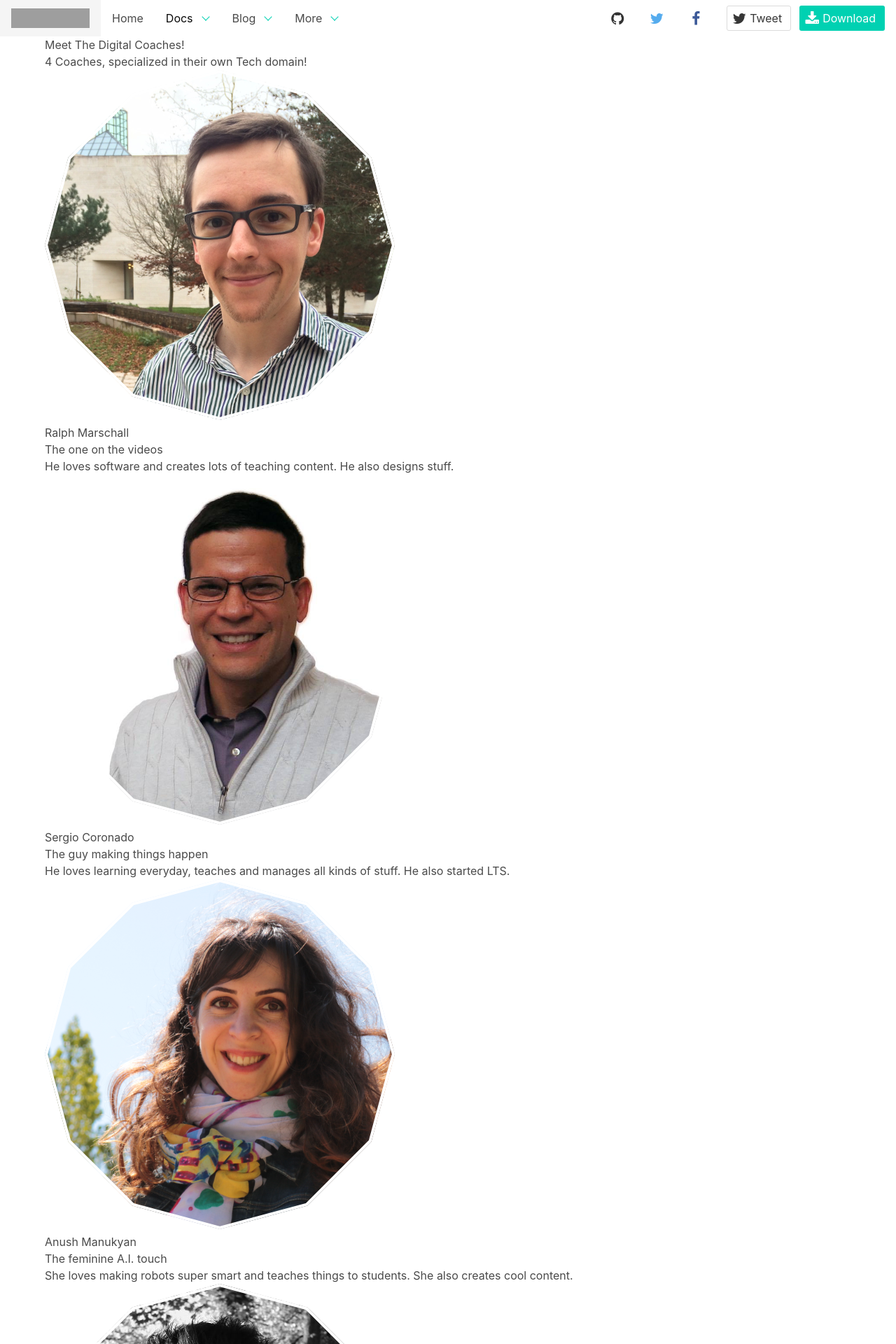
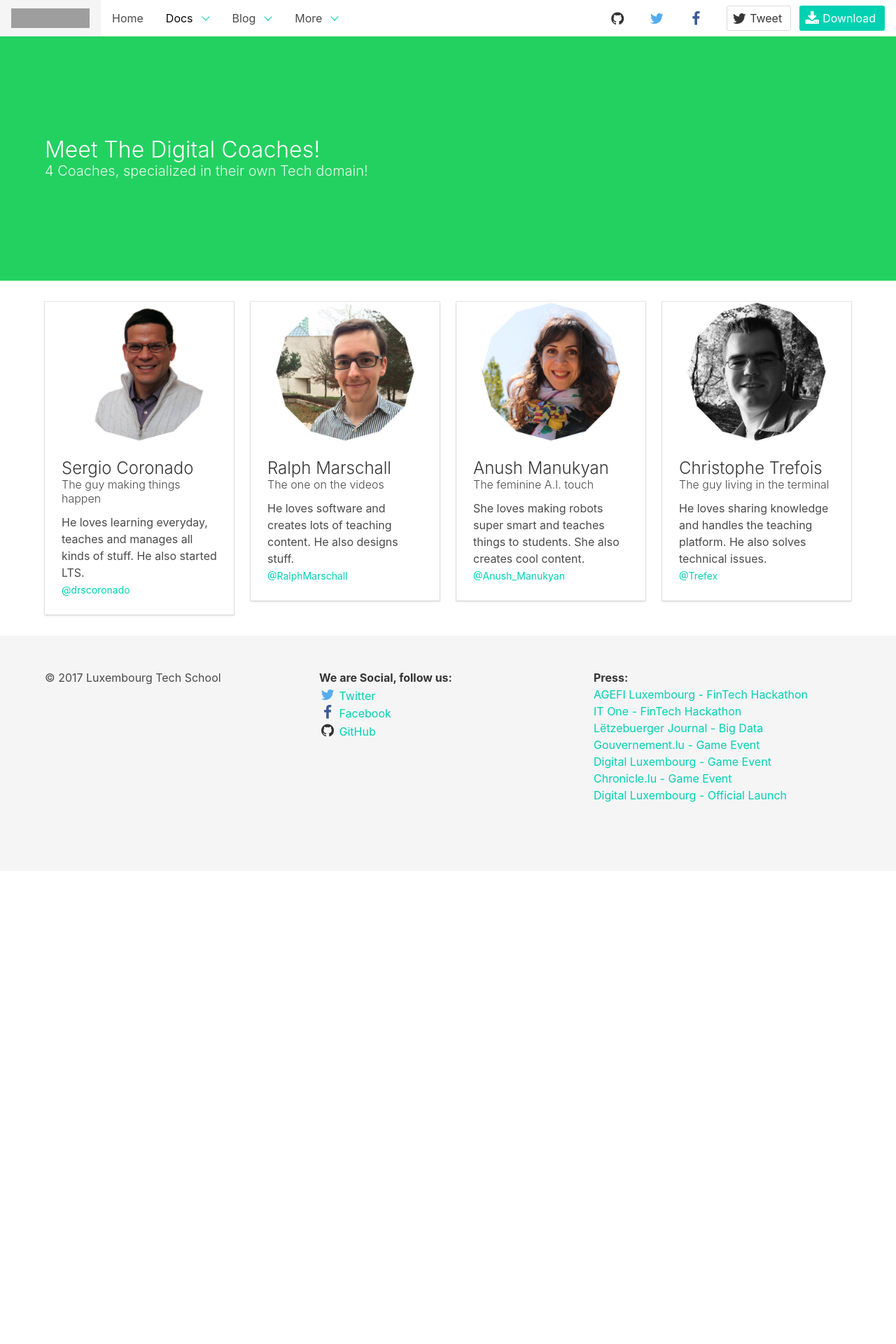
Before and after one commit to LuxembourgTechSchool/luxembourgtechschool.github.io, a Jekyll site: the page built from team/index.html, in a window 1280 px wide. Shown: the top 1920 px of the page at 70% size. Built offline with Jekyll 4.4.1, drawn with Linux system fonts in a browser that asks for light colours; after the commit the page ends 1244 px from its top, so only the background shows below that; grey boxes are pictures that could not be loaded.

Commit message:
Implement the Team page

```diff
--- a/_sass/_custom_layout_v2.scss
+++ b/_sass/_custom_layout_v2.scss
@@ -14,6 +14,14 @@
 
 .content-white {
     color: white;
+}
+
+.bold-white {
+
+    strong {
+        color: white;
+    }
+
 }
 
 /**
@@ -63,3 +71,27 @@
 .panel-custom-footer {
     background-color: lightgray;
 }
+
+/**
+ * Partners
+ */
+
+#partners {
+    margin-top: 50px;
+
+    img {
+        max-height: 100px;
+        margin: 20px auto;
+    }
+}
+
+/**
+ * Team Content
+ */
+
+ #team {
+     .card-profile-image {
+         width: 200px;
+         margin: auto;
+     }
+ }
--- a/team/index.html
+++ b/team/index.html
@@ -4,49 +4,123 @@ title: Luxembourg Tech School - Team
 permalink: team
 ---
 
-<div class="jumbotron full-jumbotron bg-team">
-  <div class="container">
+<section class="hero is-success is-medium">
+  <div class="hero-body">
+    <div class="container">
 
-    <div class="row">
-      <div class="col-md-12">
-        <h1>Meet The Digital Coaches!</h1>
-        <h4>4 Coaches, specialized in their own Tech domain!</p>
+      <h1 class="title">
+        Meet The Digital Coaches!
+      </h1>
+      <h2 class="subtitle">
+        4 Coaches, specialized in their own Tech domain!
+      </h2>
+
       </div>
     </div>
+  </div>
+</section>
 
-    <div class="row items">
+<div id="team" class="container lts-section">
+  <div class="columns is-multiline">
+    <div class="column">
 
-      <div class="col-md-3 jumbotron-item">
-        <img src="{{ site.github.url }}/images/team/ralph.png" alt="" class="img-responsive">
-        <h3>Ralph Marschall</h3>
-        <h4>The one on the videos</h4>
-        <p>He loves software and creates lots of teaching content. He also designs stuff.</p>
-      </div>
+      <div class="card">
+        <div class="card-image">
+          <figure class="image card-profile-image">
+            <img src="{{ site.github.url }}/images/team/sergio.png" alt="">
+          </figure>
+        </div>
+        <div class="card-content">
+          <div class="media">
+            <div class="media-content">
+              <p class="title is-4">Sergio Coronado</p>
+              <p class="subtitle is-6">The guy making things happen</p>
+            </div>
+          </div>
 
-      <div class="col-md-3 jumbotron-item">
-        <img src="{{ site.github.url }}/images/team/sergio.png" alt="" class="img-responsive">
-        <h3>Sergio Coronado</h3>
-        <h4>The guy making things happen</h4>
-        <p>He loves learning everyday, teaches and manages all kinds of stuff. He also started LTS.</p>
-      </div>
-
-      <div class="col-md-3 jumbotron-item">
-        <img src="{{ site.github.url }}/images/team/anush.png" alt="" class="img-responsive">
-        <h3>Anush Manukyan</h3>
-        <h4>The feminine A.I. touch</h4>
-        <p>She loves making robots super smart and teaches things to students. She also creates cool content.</p>
-      </div>
-
-      <div class="col-md-3 jumbotron-item">
-        <img src="{{ site.github.url }}/images/team/christophe.png" alt="" class="img-responsive">
-        <h3>Christophe Trefois</h3>
-        <h4>The guy living in the terminal</h4>
-        <p>He loves sharing knowledge and handles the teaching platform. He also solves technical issues.</p>
+          <div class="content">
+            He loves learning everyday, teaches and manages all kinds of stuff. He also started LTS.
+            <br>
+            <small><a href="https://twitter.com/drscoronado" target="_blank">@drscoronado</a></small>
+          </div>
+        </div>
       </div>
 
     </div>
+    <div class="column">
 
+      <div class="card">
+        <div class="card-image">
+          <figure class="image card-profile-image">
+            <img src="{{ site.github.url }}/images/team/ralph.png" alt="">
+          </figure>
+        </div>
+        <div class="card-content">
+          <div class="media">
+            <div class="media-content">
+              <p class="title is-4">Ralph Marschall</p>
+              <p class="subtitle is-6">The one on the videos</p>
+            </div>
+          </div>
 
+          <div class="content">
+            He loves software and creates lots of teaching content. He also designs stuff.
+            <br>
+            <small><a href="https://twitter.com/RalphMarschall" target="_blank">@RalphMarschall</a></small>
+          </div>
+        </div>
+      </div>
 
+    </div>
+    <div class="column">
+
+      <div class="card">
+        <div class="card-image has-text-centered">
+          <figure class="image card-profile-image">
+            <img src="{{ site.github.url }}/images/team/anush.png" alt="">
+          </figure>
+        </div>
+        <div class="card-content">
+          <div class="media">
+            <div class="media-content">
+              <p class="title is-4">Anush Manukyan</p>
+              <p class="subtitle is-6">The feminine A.I. touch</p>
+            </div>
+          </div>
+
+          <div class="content">
+            She loves making robots super smart and teaches things to students. She also creates cool content.
+            <br>
+            <small><a href="https://twitter.com/Anush_Manukyan" target="_blank">@Anush_Manukyan</a></small>
+          </div>
+        </div>
+      </div>
+
+    </div>
+    <div class="column">
+
+      <div class="card">
+        <div class="card-image">
+          <figure class="image card-profile-image">
+            <img src="{{ site.github.url }}/images/team/christophe.png" alt="">
+          </figure>
+        </div>
+        <div class="card-content">
+          <div class="media">
+            <div class="media-content">
+              <p class="title is-4">Christophe Trefois</p>
+              <p class="subtitle is-6">The guy living in the terminal</p>
+            </div>
+          </div>
+
+          <div class="content">
+            He loves sharing knowledge and handles the teaching platform. He also solves technical issues.
+            <br>
+            <small><a href="https://twitter.com/Trefex" target="_blank">@Trefex</a></small>
+          </div>
+        </div>
+      </div>
+
+    </div>
   </div>
 </div>
```
